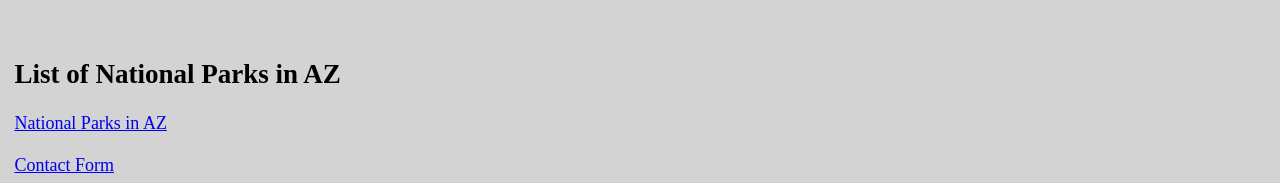
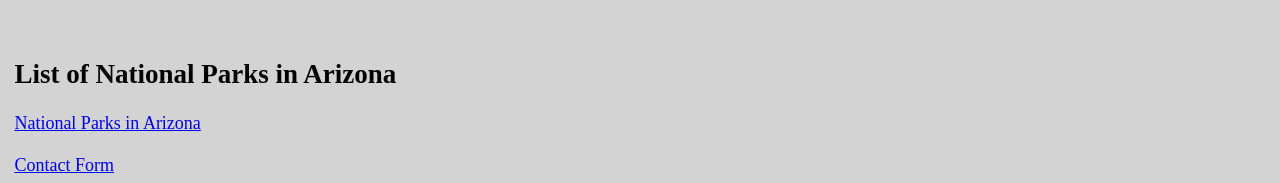
Before and after one commit to cscie114/assignment-5-cicd-nduy1234, a Gatsby site: page / in a window 1280 px wide. Shown: the part 137-320 px from the top of the page. Built offline with nearby package versions, Linux system fonts and the light colour scheme; Gatsby itself is replaced by a stand-in of ours.

Commit message:
netlifyform

```diff
--- a/package.json
+++ b/package.json
@@ -28,8 +28,5 @@
     "jest": "^29.7.0",
     "react": "^18.2.0",
     "react-dom": "^18.2.0"
-  },
-  "devDependencies": {
-    "netlify-cli": "^17.22.1"
   }
 }
--- a/src/pages/index.js
+++ b/src/pages/index.js
@@ -4,9 +4,9 @@ import Layout from '../components/layout'
 
 const IndexPage = () => {
   return (
-    <Layout pageTitle="List of National Parks in AZ">
+    <Layout pageTitle="List of National Parks in Arizona">
       <div>
-      <Link to= "/parkaz">National Parks in AZ</Link> {" "}<br/><br/>
+      <Link to= "/parkaz">National Parks in Arizona</Link> {" "}<br/><br/>
       <Link to= "/form">Contact Form</Link>
       </div>
       </Layout>
```
Also changed, not shown: 2 other files.
